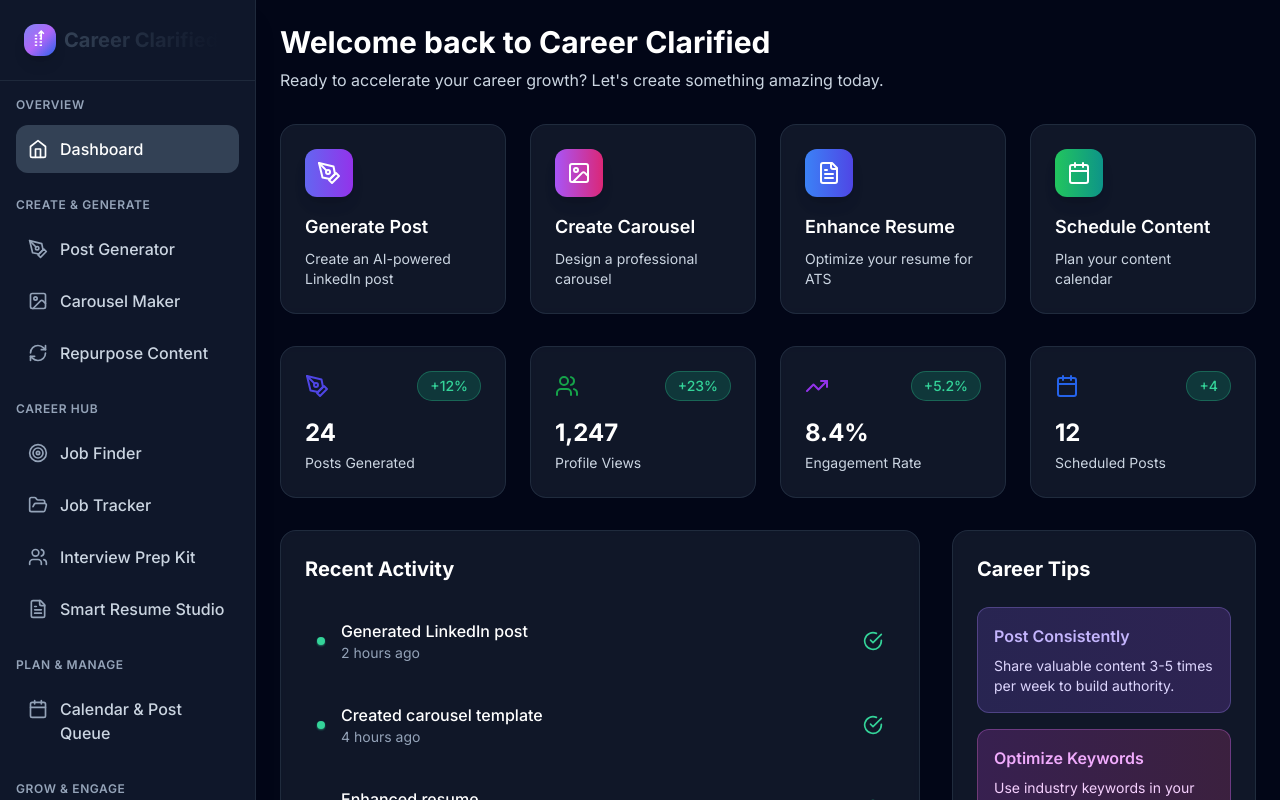
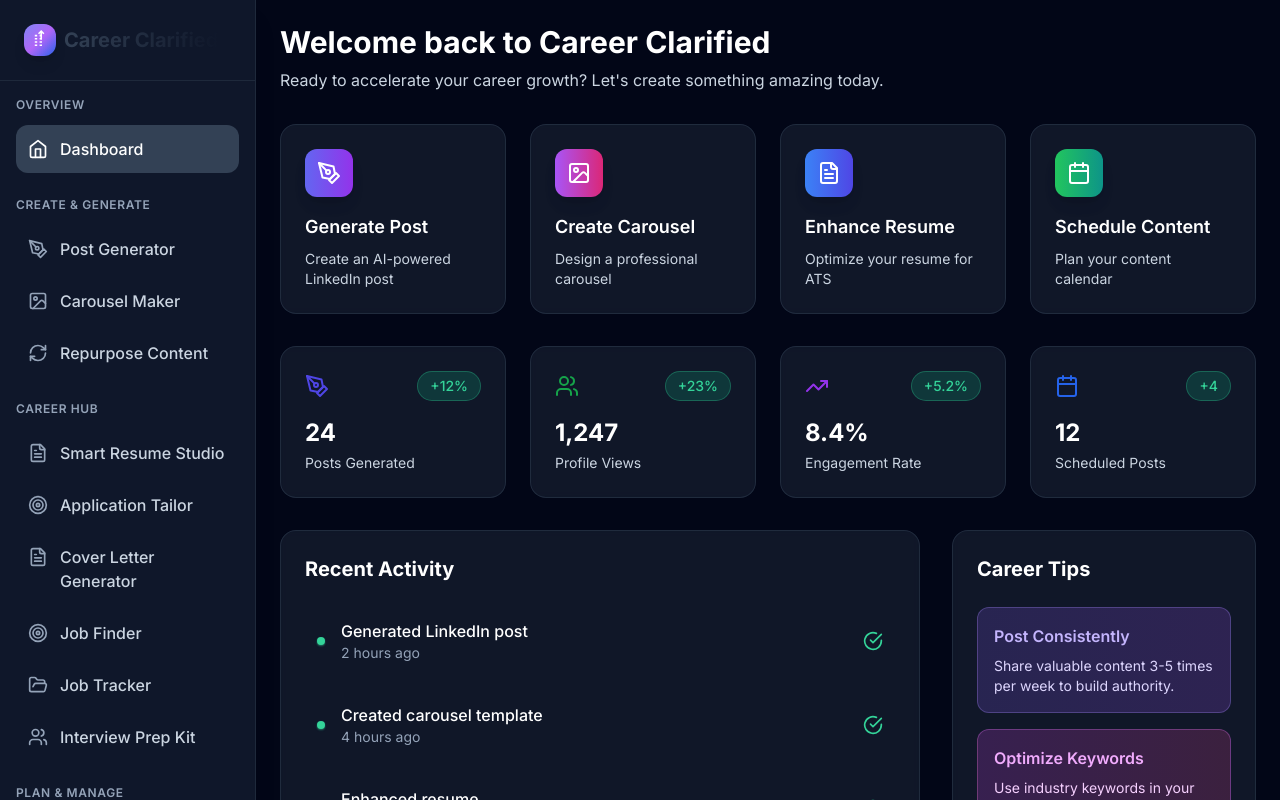
Before and after one commit to testbolt600-hub/proj-14-09-2025-v1, a React (Vite) app: page /dashboard in a window 1280 px wide. Shown: the top 800 px of the page. Built offline with nearby package versions, Linux system fonts and the light colour scheme; no server answers.

Commit message:
Restructure Career Hub menu items and add new features

```diff
--- a/src/pages/Dashboard.tsx
+++ b/src/pages/Dashboard.tsx
@@ -85,6 +85,24 @@ const Dashboard = () => {
       category: 'Career Hub',
       items: [
         {
+          name: 'Smart Resume Studio',
+          path: '/dashboard/smart-resume-studio',
+          icon: FileText,
+          description: 'AI-powered resume creation and optimization'
+        },
+        {
+          name: 'Application Tailor',
+          path: '/dashboard/application-tailor',
+          icon: Target,
+          description: 'Tailor resumes for specific job applications'
+        },
+        {
+          name: 'Cover Letter Generator',
+          path: '/dashboard/cover-letter-generator',
+          icon: FileText,
+          description: 'AI-powered personalized cover letters'
+        },
+        {
           name: 'Job Finder',
           path: '/dashboard/job-finder',
           icon: Target,
@@ -101,12 +119,6 @@ const Dashboard = () => {
           path: '/dashboard/interview-prep',
           icon: Users,
           description: 'AI-powered interview preparation'
-        },
-        {
-          name: 'Smart Resume Studio',
-          path: '/dashboard/smart-resume-studio',
-          icon: FileText,
-          description: 'AI-powered resume creation and optimization'
         }
       ]
     },
```
